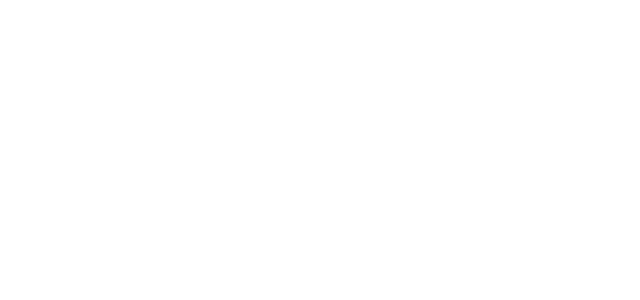
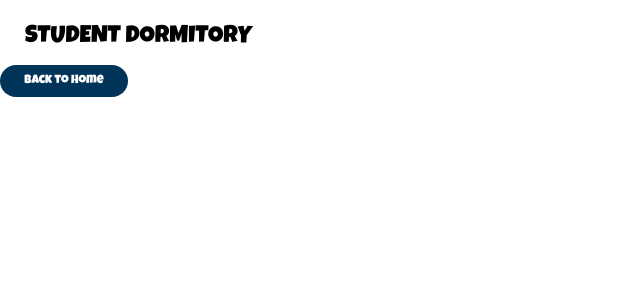
Before and after one commit to liuchiasin/DormChain, a React (Create React App) app: page /introduce/1 in a window 1280 px wide. Before the commit this address had no page. Shown: the top 300 px of the page, without its empty margins (0-640 px from the left). Built offline with nearby package versions, Linux system fonts and the light colour scheme.

Commit message:
編輯introducepage

```diff
--- a/package.json
+++ b/package.json
@@ -7,6 +7,12 @@
     "@testing-library/jest-dom": "^6.6.3",
     "@testing-library/react": "^16.2.0",
     "@testing-library/user-event": "^13.5.0",
+    "bcryptjs": "^3.0.2",
+    "cors": "^2.8.5",
+    "dotenv": "^16.4.7",
+    "express": "^4.21.2",
+    "jsonwebtoken": "^9.0.2",
+    "mysql2": "^3.14.0",
     "react": "^19.0.0",
     "react-dom": "^19.0.0",
     "react-router-dom": "^7.4.0",
--- a/src/App.js
+++ b/src/App.js
@@ -5,6 +5,7 @@ import "./App.css";
 import SignupPage from "./SignupPage";
 import AboutusPage from "./AboutusPage.js";
 import HousePage from "./HousePage.js";
+import IntroducePage from "./IntroducePage.js";
 
 function HomePage() {
   const navigate = useNavigate();
@@ -71,6 +72,7 @@ function App() {
         <Route path="/signup" element={<SignupPage />} />
         <Route path="/aboutus" element={<AboutusPage />} />
         <Route path="/start" element={<HousePage />} />
+        <Route path="/introduce/:id" element={<IntroducePage />} />  {/* 動態路由 */}
       </Routes>
     </Router>
   );
--- a/src/HousePage.js
+++ b/src/HousePage.js
@@ -121,6 +121,10 @@ function HousePage() {
     const latestHouses = houseData.filter(house => house.badge === 'Latest House');
     setSortedHouseData(latestHouses); };
 
+    const goToRoomDetail = (id) => {
+      navigate(`/introduce/${id}`);  // 導航到房間詳細介紹頁，並傳遞房間 ID
+    };
+
   return (
     <motion.div
       initial={{ y: "100vh", opacity: 0 }}  // 初始位置在畫面下方
@@ -156,6 +160,7 @@ function HousePage() {
             key={house.id}
             className="house-card"
             whileHover={{ scale: 1.05 }}
+            onClick={() => goToRoomDetail(house.id)}
           >
             <div className={`house-badge house-badge-${house.badgeColor}`}>
               {house.badge}
--- a/src/introducepage.css
+++ b/src/introducepage.css
@@ -1,4 +1,4 @@
-.house-container {
+.introduce-container {
 }
 
 .introduce-title {
--- a/src/introducepage.js
+++ b/src/introducepage.js
@@ -1,29 +1,24 @@
 import React, { useState } from 'react';
-import houseData from "./houseData";
-import { useNavigate } from "react-router-dom";
-import { motion } from "framer-motion";
-import "./introducepage.css";
+import { useNavigate } from 'react-router-dom';
+import { motion } from 'framer-motion';
+import './IntroducePage.css';
 
-function introducepage(){
-    const navigate = useNavigate();
+function IntroducePage() {  // 改為大寫字母開頭
+  const navigate = useNavigate();
 
-return(
+  return (
     <div className="introduce-container">
-      <h1 className="introduce-title">STUDENT DORMITORY</h1>
-
-
-
+        <h1 className="house-title">STUDENT DORMITORY</h1>
 
       <motion.button
         className="back-btn"
-        onClick={() => navigate("/")}
-        whileHover={{ scale: 1.1 }}
+        onClick={() => navigate("/")}  // 點擊返回主頁
+        whileHover={{ scale: 1.1 }}  // Hover 效果
       >
         Back to Home
       </motion.button>
-
     </div>
-    );
+  );
 }
 
-export default introducepage;
+export default IntroducePage;  // 確保導出的是正確的名稱
```
Also changed, not shown: 2 other files (tests, documents, lock files or other folders).
